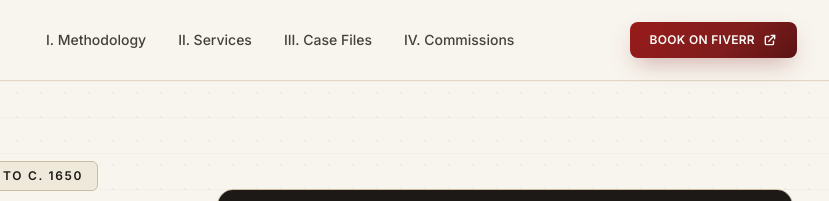
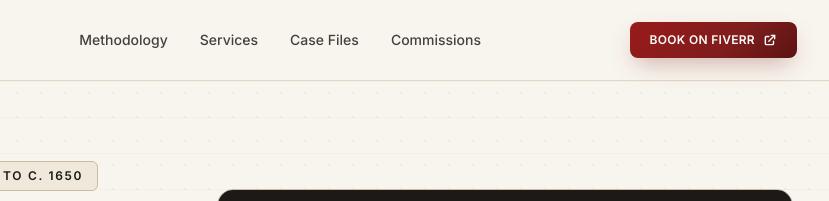
Before and after one commit to seanobriain/seanobriain.github.io, a plain HTML site: page index.html in a window 1280 px wide. Shown: the top 201 px of the page, 451-1280 px from the left. Drawn offline with nearby package versions, Linux system fonts and the light colour scheme.

Commit message:
Update index.html

```diff
--- a/index.html
+++ b/index.html
@@ -148,10 +148,10 @@
 
                 <!-- Desktop Navigation Links -->
                 <nav class="hidden lg:flex items-center gap-8">
-                    <a href="#about" class="text-sm font-medium text-ink-700 hover:text-wax-800 transition-colors">I. Methodology</a>
-                    <a href="#services" class="text-sm font-medium text-ink-700 hover:text-wax-800 transition-colors">II. Services</a>
-                    <a href="#breakthroughs" class="text-sm font-medium text-ink-700 hover:text-wax-800 transition-colors">III. Case Files</a>
-                    <a href="#fiverr-booking" class="text-sm font-medium text-ink-700 hover:text-wax-800 transition-colors">IV. Commissions</a>
+                    <a href="#about" class="text-sm font-medium text-ink-700 hover:text-wax-800 transition-colors">Methodology</a>
+                    <a href="#services" class="text-sm font-medium text-ink-700 hover:text-wax-800 transition-colors">Services</a>
+                    <a href="#breakthroughs" class="text-sm font-medium text-ink-700 hover:text-wax-800 transition-colors">Case Files</a>
+                    <a href="#fiverr-booking" class="text-sm font-medium text-ink-700 hover:text-wax-800 transition-colors">Commissions</a>
                 </nav>
 
                 <!-- Right Actions: Fiverr Booking + Mobile Menu -->
```
